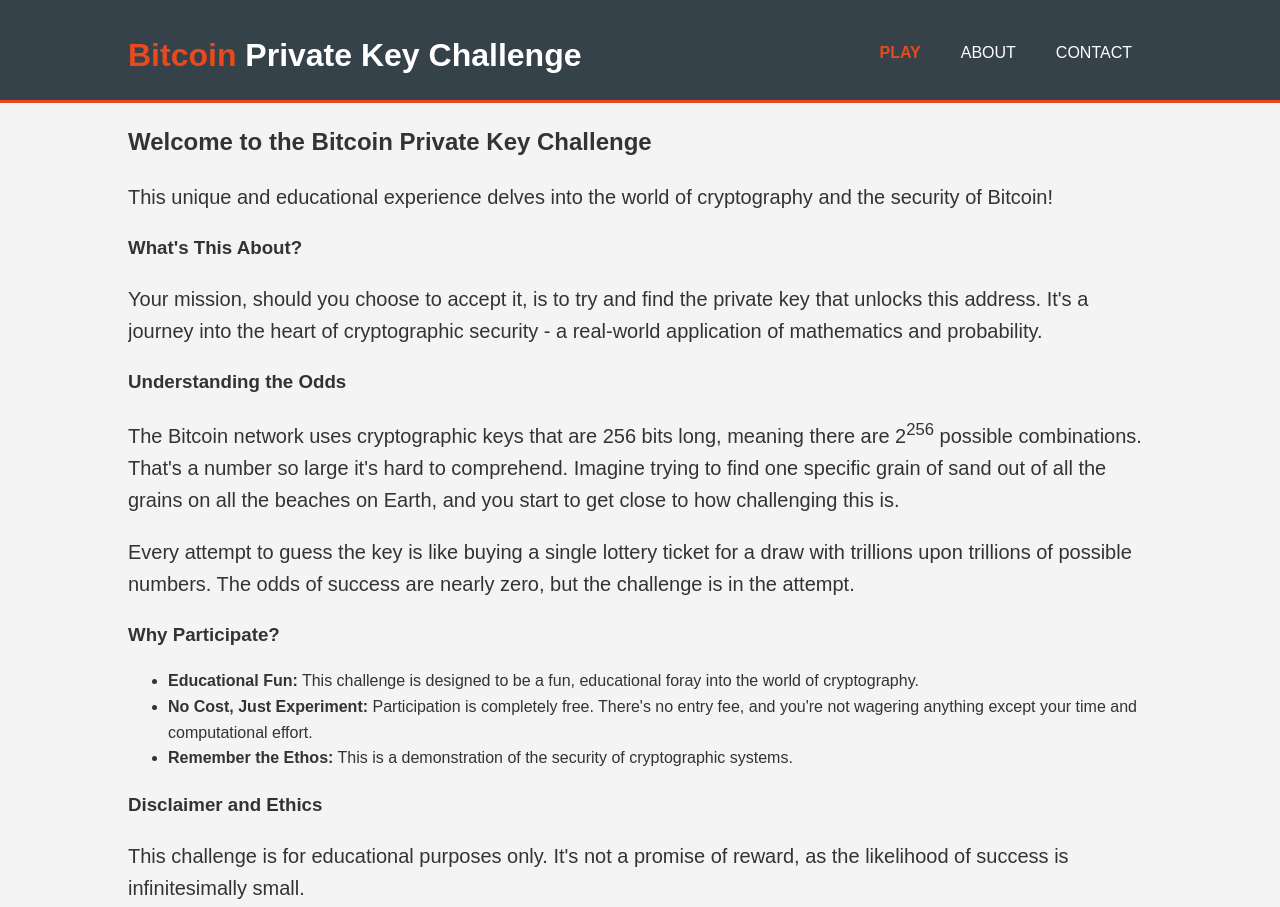
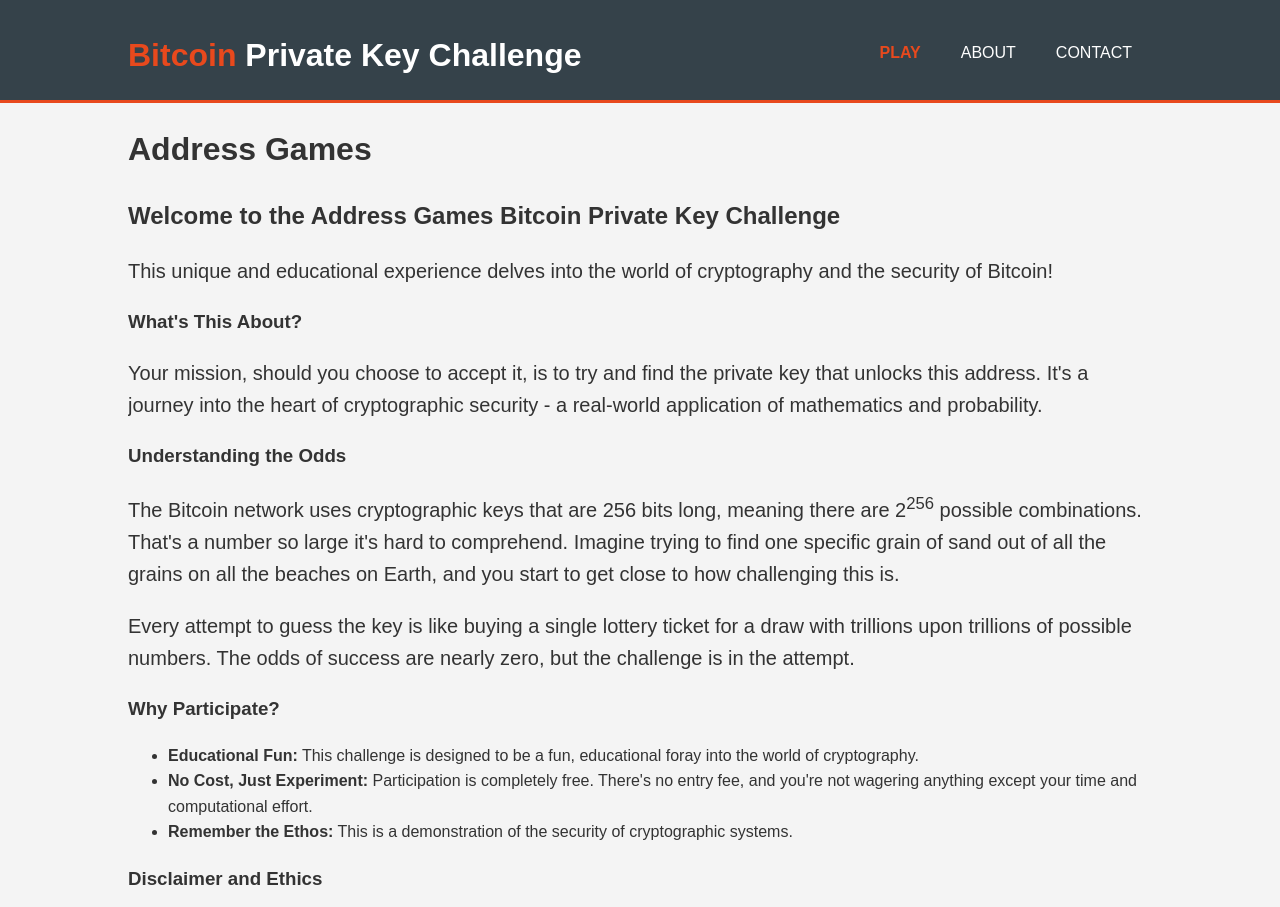
Before and after one commit to codenlighten/private_key_games_hosted, a plain HTML site: page index.html in a window 1280 px wide. Shown: the top 907 px of the page. Drawn offline with Linux system fonts and the light colour scheme; no server answers.

Commit message:
Update index.html
Address Games

```diff
--- a/index.html
+++ b/index.html
@@ -1,7 +1,7 @@
 <!DOCTYPE html>
 <html>
   <head>
-    <title>The Bitcoin Private Key Challenge</title>
+    <title>Address Games - The Bitcoin Private Key Challenge</title>
     <!-- bsv cdn unpkg -->
     <script src="https://unpkg.com/bsv@1.5"></script>
     <style>
@@ -133,7 +133,8 @@
     </header>
 
     <div class="container">
-      <h2>Welcome to the Bitcoin Private Key Challenge</h2>
+      <h1>Address Games</h1>
+      <h2>Welcome to the Address Games Bitcoin Private Key Challenge</h2>
       <p>
         This unique and educational experience delves into the world of
         cryptography and the security of Bitcoin!
```
